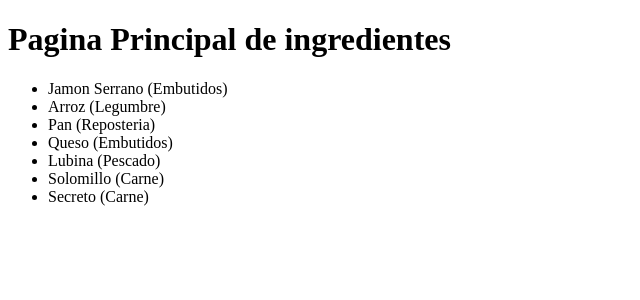
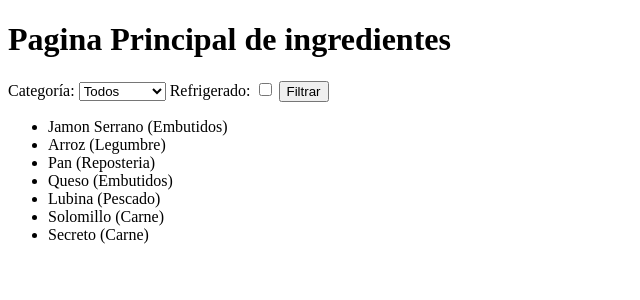
Before and after one commit to xrlopruf525/2DAW, a Django app: template SegundoProyecto-Recetas/recetasapp/templates/recetasapp/ingredientes_lista.html in a window 1280 px wide. Shown: the top 300 px of the page, without its empty margins (0-640 px from the left). Run offline with Django 5.2, Linux system fonts and the light colour scheme; the template is opened without the code that fills it: values that come from a table or form of the project are taken from there, others are empty; data comes from the database, SQL or seed files in the repository; both versions use the stored data as it was after the commit.

Commit message:
Filtrado de ingredientes

```diff
--- a/SegundoProyecto-Recetas/recetasapp/models.py
+++ b/SegundoProyecto-Recetas/recetasapp/models.py
@@ -10,9 +10,12 @@
     def __str__(self):
         return f'{self.nombre}'
 
+
+
 class Ingredientes(models.Model):
     nombre = models.CharField(max_length=50)
     categoria = models.ForeignKey('CategoriaIngrediente', on_delete=models.CASCADE)
+    refrigerado = models.BooleanField(default=False)
 
     def __str__(self):
         return f'{self.nombre} ({self.categoria})'
--- a/SegundoProyecto-Recetas/recetasapp/templates/recetasapp/ingredientes_lista.html
+++ b/SegundoProyecto-Recetas/recetasapp/templates/recetasapp/ingredientes_lista.html
@@ -2,6 +2,26 @@
 
 {% block content %}
     <h1>Pagina Principal de ingredientes</h1>
+
+<form action="" method="get">
+    <label for="categoria">Categoría:</label>
+    <select name="categoria" id="categoria">
+        <option value="">Todos</option>
+        {% for categoria in categorias %}
+            <option value="{{ categoria.id }}"
+                {% if request.GET.categoria == categoria.id|stringformat:"s" %}selected{% endif %}>
+                {{ categoria.nombre }}
+            </option>
+        {% endfor %}
+    </select>
+
+    <label for="refrigerado">Refrigerado:</label>
+    <input type="checkbox" id="refrigerado" name="refrigerado" value="1"
+        {% if request.GET.refrigerado == "1" %}checked{% endif %}>
+
+    <input type="submit" value="Filtrar">
+</form>
+
 
     <ul>
         {% for ingrediente in ingredientes%}
```
Also changed, not shown: SegundoProyecto-Recetas/recetasapp/views.py (+13 -2 lines), SegundoProyecto-Recetas/db.sqlite3, SegundoProyecto-Recetas/recetasapp/migrations/0003_ingredientes_refrigerado.py (added).
